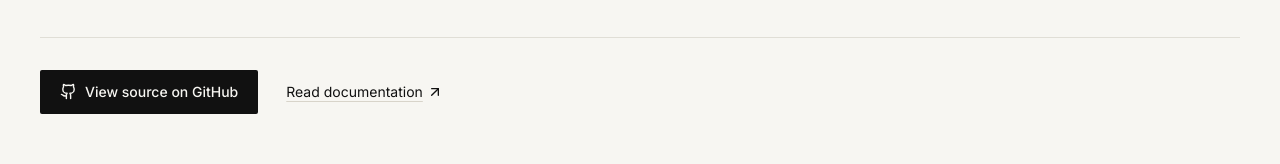
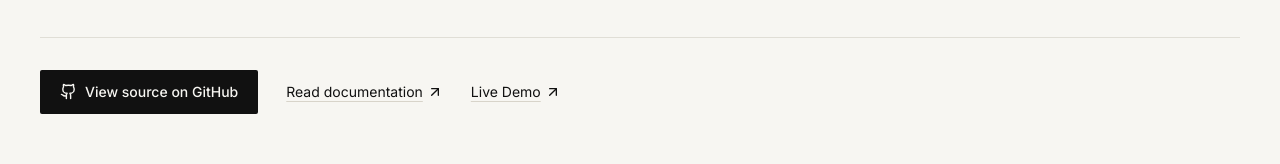
Before and after one commit to almer-hodzic/portfolio, a React (Vite) app: page /projects/hoopslab in a window 1280 px wide. Shown: the part 4199-4363 px from the top of the page. Built offline with nearby package versions, Linux system fonts and the light colour scheme.

Commit message:
Add HoopsLab live demo

```diff
--- a/src/data/projects.ts
+++ b/src/data/projects.ts
@@ -92,6 +92,7 @@ export const projects: Project[] = [
       },
     ],
     githubUrl: "https://github.com/almer-hodzic/hoops-lab",
+    liveUrl: "https://hoops-lab-five.vercel.app/",
     docsUrl: "https://github.com/almer-hodzic/hoops-lab/blob/main/reports/simulation/PRODUCTION_SIMULATOR.md",
   },
   {
--- a/src/pages/ProjectPage.tsx
+++ b/src/pages/ProjectPage.tsx
@@ -77,7 +77,7 @@ export default function ProjectPage() {
               <div className="mt-12 flex flex-wrap items-center gap-x-7 gap-y-3 border-t border-line/70 pt-8">
                 <a href={project.githubUrl} className="button-primary"><Github size={17} aria-hidden="true" />View source on GitHub</a>
                 <a href={project.docsUrl} className="text-link inline-flex min-h-11 items-center gap-1 text-sm">Read documentation <ArrowUpRight size={16} aria-hidden="true" /></a>
-                {project.liveUrl && <a href={project.liveUrl} className="text-link inline-flex min-h-11 items-center gap-1 text-sm">Live demo <ArrowUpRight size={16} aria-hidden="true" /></a>}
+                {project.liveUrl && <a href={project.liveUrl} className="text-link inline-flex min-h-11 items-center gap-1 text-sm">Live Demo <ArrowUpRight size={16} aria-hidden="true" /></a>}
               </div>
             </div>
           </section>
--- a/src/sections/SelectedWork.tsx
+++ b/src/sections/SelectedWork.tsx
@@ -26,6 +26,7 @@ export default function SelectedWork() {
                     <div className="mt-6 flex flex-wrap items-center gap-x-7 gap-y-2">
                       <Link to={`/projects/${project.slug}`} className="text-link inline-flex min-h-11 items-center gap-2 font-medium">View case study <ArrowRight size={17} aria-hidden="true" /></Link>
                       <a href={project.githubUrl} className="text-link inline-flex min-h-11 items-center gap-1 text-sm text-muted">GitHub <ArrowUpRight size={15} aria-hidden="true" /></a>
+                      {project.liveUrl && <a href={project.liveUrl} className="text-link inline-flex min-h-11 items-center gap-1 text-sm">Live Demo <ArrowUpRight size={15} aria-hidden="true" /></a>}
                     </div>
                   </div>
                 </div>
```
Also changed, not shown: 1 other file (tests, documents, lock files or other folders).
